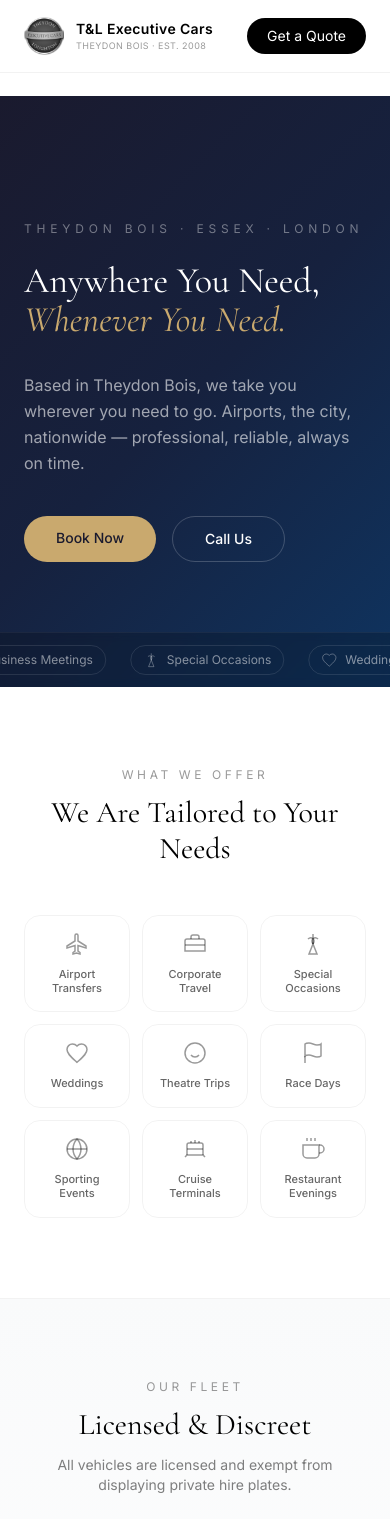
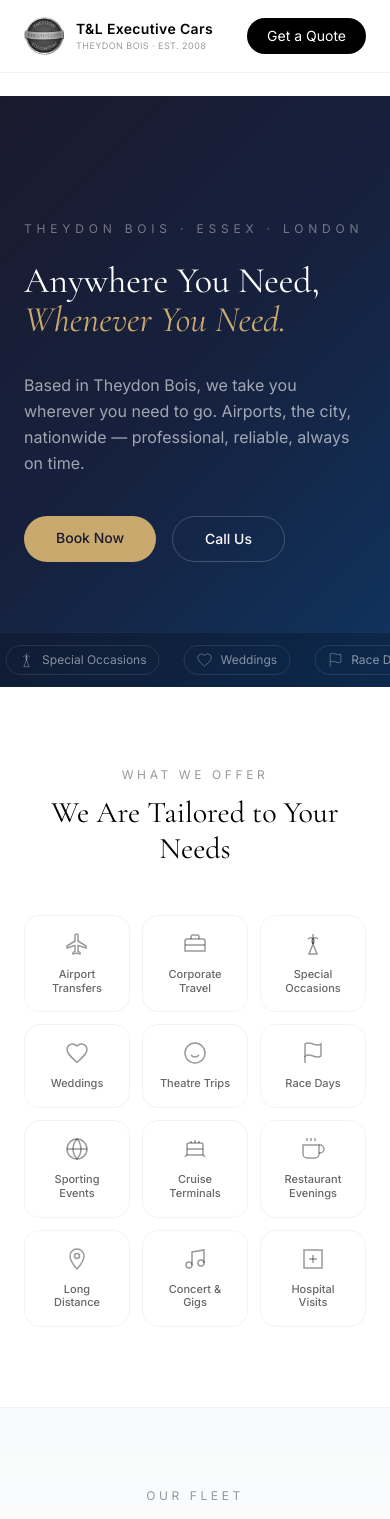
Before and after one commit to jakeylee93/tl-executive-cars, a Next.js app: page / in a window 390 px wide. Shown: the top 1519 px of the page. Built offline with nearby package versions, Linux system fonts and the light colour scheme.

Commit message:
🚗 Added 3 more services — 12 total, fills grid on all devices
- Long Distance (nationwide UK)
- Concerts & Gigs (O2, Wembley Arena)
- Hospital Visits (appointments, compassionate)
- Grid: 3 cols mobile, 4 cols tablet, 6 cols desktop
- All clickable with full modal content

```diff
--- a/app/page.tsx
+++ b/app/page.tsx
@@ -38,6 +38,9 @@ const JOURNEYS = [
   { label: 'Sporting Events', serviceIdx: 6, icon: <svg viewBox="0 0 24 24" fill="none" stroke="currentColor" strokeWidth="1.5" className="w-4 h-4"><circle cx="12" cy="12" r="10"/><path d="M12 2a15.3 15.3 0 0 1 4 10 15.3 15.3 0 0 1-4 10 15.3 15.3 0 0 1-4-10 15.3 15.3 0 0 1 4-10z"/><line x1="2" y1="12" x2="22" y2="12"/></svg> },
   { label: 'Cruise Terminals', serviceIdx: 7, icon: <svg viewBox="0 0 24 24" fill="none" stroke="currentColor" strokeWidth="1.5" className="w-4 h-4"><path d="M2 20l2-2h16l2 2"/><path d="M4 18V8a2 2 0 0 1 2-2h12a2 2 0 0 1 2 2v10"/><path d="M12 6V3"/><path d="M8 6V4"/><path d="M16 6V4"/><line x1="4" y1="12" x2="20" y2="12"/></svg> },
   { label: 'Restaurant Evenings', serviceIdx: 8, icon: <svg viewBox="0 0 24 24" fill="none" stroke="currentColor" strokeWidth="1.5" className="w-4 h-4"><path d="M18 8h1a4 4 0 0 1 0 8h-1"/><path d="M2 8h16v9a4 4 0 0 1-4 4H6a4 4 0 0 1-4-4V8z"/><line x1="6" y1="1" x2="6" y2="4"/><line x1="10" y1="1" x2="10" y2="4"/><line x1="14" y1="1" x2="14" y2="4"/></svg> },
+  { label: 'Long Distance', serviceIdx: 9, icon: <svg viewBox="0 0 24 24" fill="none" stroke="currentColor" strokeWidth="1.5" className="w-4 h-4"><path d="M12 2C8.13 2 5 5.13 5 9c0 5.25 7 13 7 13s7-7.75 7-13c0-3.87-3.13-7-7-7z"/><circle cx="12" cy="9" r="2.5"/></svg> },
+  { label: 'Concerts & Gigs', serviceIdx: 10, icon: <svg viewBox="0 0 24 24" fill="none" stroke="currentColor" strokeWidth="1.5" className="w-4 h-4"><path d="M9 18V5l12-2v13"/><circle cx="6" cy="18" r="3"/><circle cx="18" cy="16" r="3"/></svg> },
+  { label: 'Hospital Visits', serviceIdx: 11, icon: <svg viewBox="0 0 24 24" fill="none" stroke="currentColor" strokeWidth="1.5" className="w-4 h-4"><path d="M3 3h18v18H3z"/><path d="M12 8v8"/><path d="M8 12h8"/></svg> },
 ]
 
 const AREAS = ['Theydon Bois', 'Loughton', 'Epping', 'Abridge', 'Ongar', 'Buckhurst Hill', 'Chigwell', 'Woodford Green']
@@ -52,6 +55,9 @@ const SERVICES = [
   { title: 'Sporting Events', icon: <svg viewBox="0 0 24 24" fill="none" stroke="currentColor" strokeWidth="1.5" className="w-6 h-6"><circle cx="12" cy="12" r="10"/><path d="M12 2a15.3 15.3 0 0 1 4 10 15.3 15.3 0 0 1-4 10 15.3 15.3 0 0 1-4-10 15.3 15.3 0 0 1 4-10z"/><line x1="2" y1="12" x2="22" y2="12"/></svg>, desc: 'From Wembley to Twickenham, the O2 to Lords — we get you there and back without the hassle of parking or public transport.', details: ['Coverage for all major London & UK venues', 'Pre-match drop-off, post-match pick-up', 'Group bookings for up to 8 supporters', 'No surge pricing after the final whistle'] },
   { title: 'Cruise Terminals', icon: <svg viewBox="0 0 24 24" fill="none" stroke="currentColor" strokeWidth="1.5" className="w-6 h-6"><path d="M2 20l2-2h16l2 2"/><path d="M4 18V8a2 2 0 0 1 2-2h12a2 2 0 0 1 2 2v10"/><path d="M12 6V3"/><path d="M8 6V4"/><path d="M16 6V4"/><line x1="4" y1="12" x2="20" y2="12"/></svg>, desc: 'Start your cruise holiday stress-free. We provide comfortable transfers to Southampton, Tilbury, Dover and Harwich.', details: ['All major UK cruise ports covered', 'Luggage space for extended trips', 'Early morning departures — no problem', 'Return transfers when your ship docks'] },
   { title: 'Restaurant Evenings', icon: <svg viewBox="0 0 24 24" fill="none" stroke="currentColor" strokeWidth="1.5" className="w-6 h-6"><path d="M18 8h1a4 4 0 0 1 0 8h-1"/><path d="M2 8h16v9a4 4 0 0 1-4 4H6a4 4 0 0 1-4-4V8z"/><line x1="6" y1="1" x2="6" y2="4"/><line x1="10" y1="1" x2="10" y2="4"/><line x1="14" y1="1" x2="14" y2="4"/></svg>, desc: 'Enjoy your evening without worrying about driving. Door-to-door service so everyone can relax and enjoy themselves.', details: ['No designated driver needed', 'Wait or scheduled return pick-up', 'Perfect for dinner parties and celebrations', 'London restaurant transfers a speciality'] },
+  { title: 'Long Distance', icon: <svg viewBox="0 0 24 24" fill="none" stroke="currentColor" strokeWidth="1.5" className="w-6 h-6"><path d="M12 2C8.13 2 5 5.13 5 9c0 5.25 7 13 7 13s7-7.75 7-13c0-3.87-3.13-7-7-7z"/><circle cx="12" cy="9" r="2.5"/></svg>, desc: 'Going further afield? We cover journeys across the UK. Sit back and relax while we handle the miles.', details: ['Nationwide coverage — anywhere in the UK', 'Comfortable vehicles for longer journeys', 'Competitive rates for distance travel', 'Regular routes to Midlands, North & beyond'] },
+  { title: 'Concert & Gigs', icon: <svg viewBox="0 0 24 24" fill="none" stroke="currentColor" strokeWidth="1.5" className="w-6 h-6"><path d="M9 18V5l12-2v13"/><circle cx="6" cy="18" r="3"/><circle cx="18" cy="16" r="3"/></svg>, desc: 'From the O2 to Wembley Arena, we take the stress out of live music. No parking queues, no night buses home.', details: ['All major London & UK music venues', 'Drop-off at the door, pick-up after the show', 'Late night availability — no curfew', 'Group bookings for up to 8 guests'] },
+  { title: 'Hospital Visits', icon: <svg viewBox="0 0 24 24" fill="none" stroke="currentColor" strokeWidth="1.5" className="w-6 h-6"><path d="M3 3h18v18H3z"/><path d="M12 8v8"/><path d="M8 12h8"/></svg>, desc: 'Reliable and compassionate transport for hospital appointments and visits. We understand these journeys matter.', details: ['Punctual — we know timing is critical', 'Patient and caring service', 'Door-to-door assistance available', 'Regular appointment bookings welcome'] },
 ]
 
 export default function Home() {
@@ -146,7 +152,7 @@ export default function Home() {
             </h3>
           </div>
 
-          <div className="grid grid-cols-3 md:grid-cols-6 gap-3 md:gap-4">
+          <div className="grid grid-cols-3 sm:grid-cols-4 lg:grid-cols-6 gap-3 md:gap-4">
             {SERVICES.map((s, idx) => (
               <button
                 key={s.title}
```
